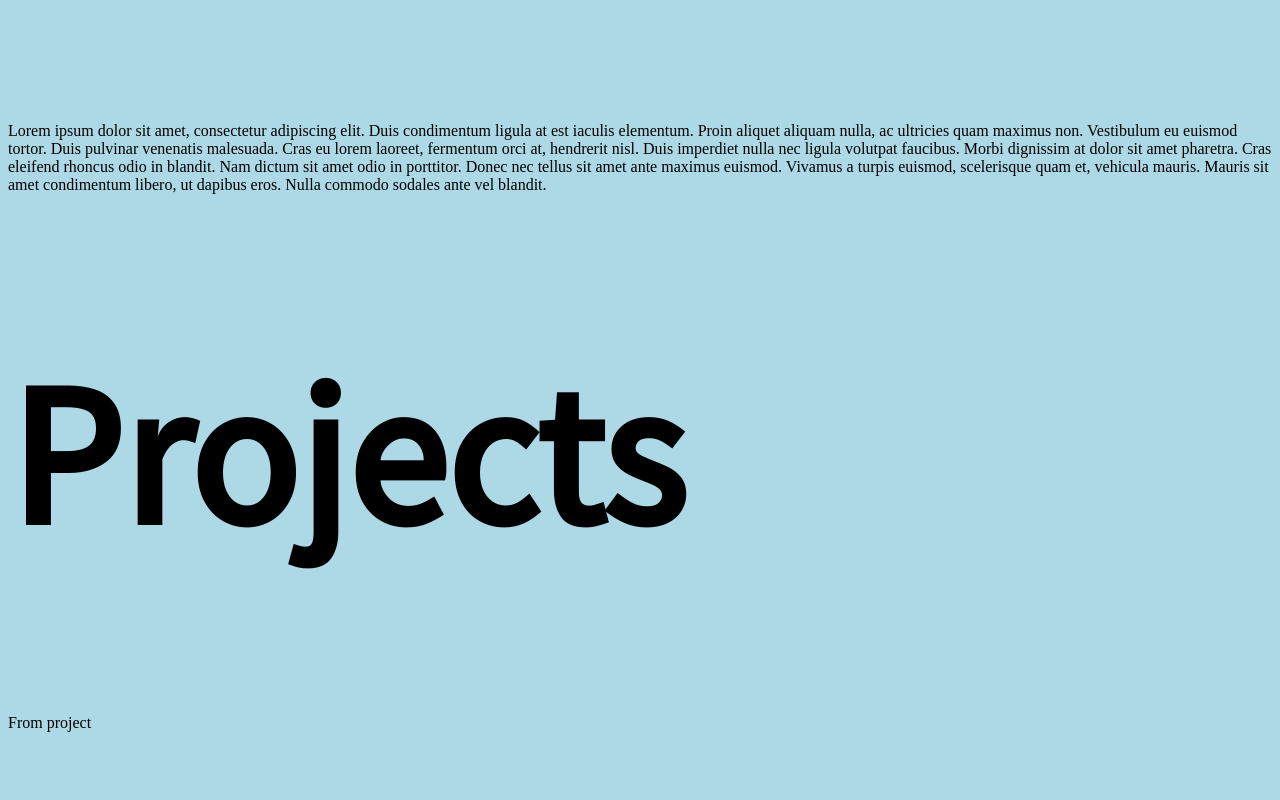
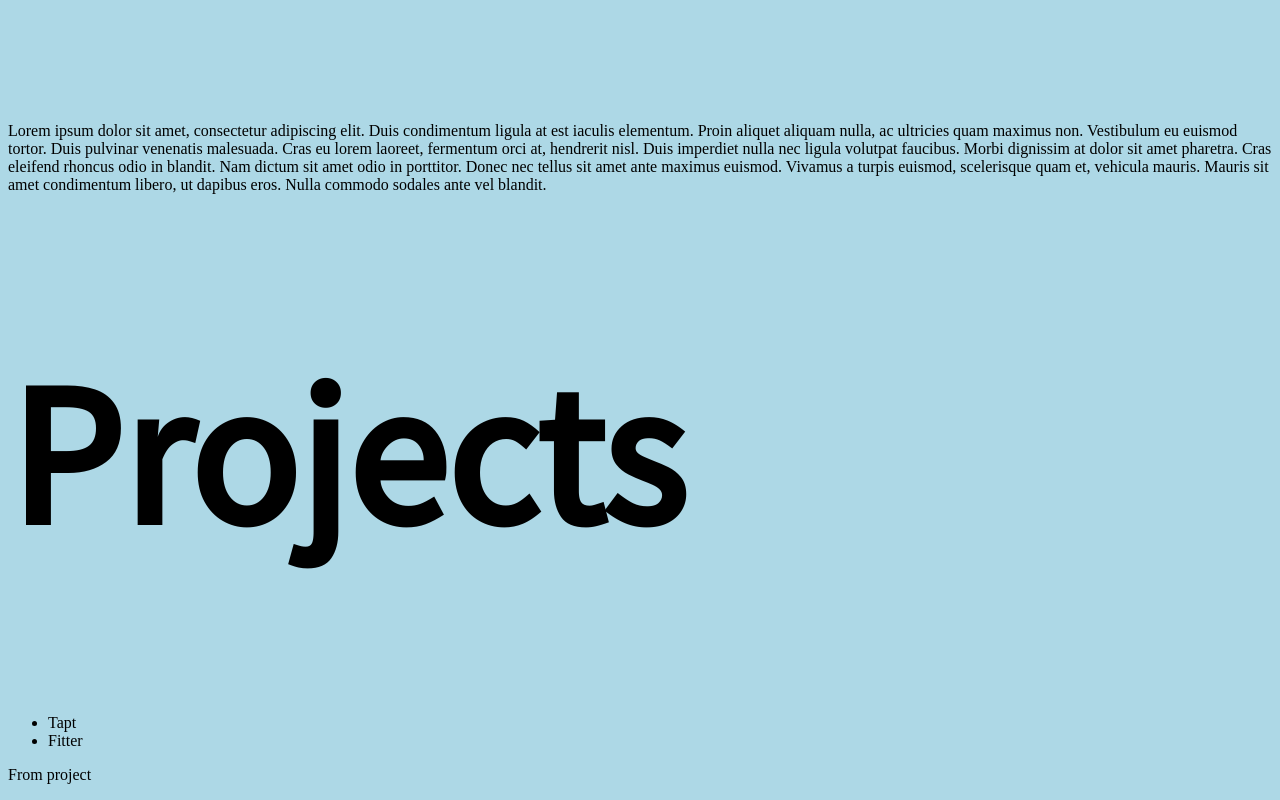
Before and after one commit to Cantum2/PersonalSite, a React app: page / in a window 1280 px wide. Shown: the part 882-1682 px from the top of the page. Before the commit the page ends 1630 px from the top, so only its background shows below. Built offline with nearby package versions, Linux system fonts and the light colour scheme.

Commit message:
Began working on the projects implementation

```diff
--- a/src/components/Projects.js
+++ b/src/components/Projects.js
@@ -1,11 +1,34 @@
 import React, { Component } from 'react'
 import Project from '../components/Project.js'
+let projectsArr = [
+  {
+    name: "Tapt",
+    platform: "Android",
+    technologiesUsed: "Java, Android SDK",
+    description: "Tapt was a game for Android that the goal was to click a ball that randomly moves around the screen. Upon clicking the user was awarded points which could be spent in the in game store."
+  },
+  {
+    name: "Fitter",
+    platform: "Web Applicaiton",
+    technologiesUsed: "AngularJS, NodeJS, Express, Firebase",
+    description: "Social media platform"
+  }
+];
 
 class Projects extends Component {
+
   render() {
+
+    const currentProjects = projectsArr.map((proj) =>
+    <li>{proj.name}</li>
+    )
+
     return (
       <div>
         <h1>Projects</h1>
+        <ul>
+          {currentProjects}
+        </ul>
         <Project />
       </div>
     )
```
